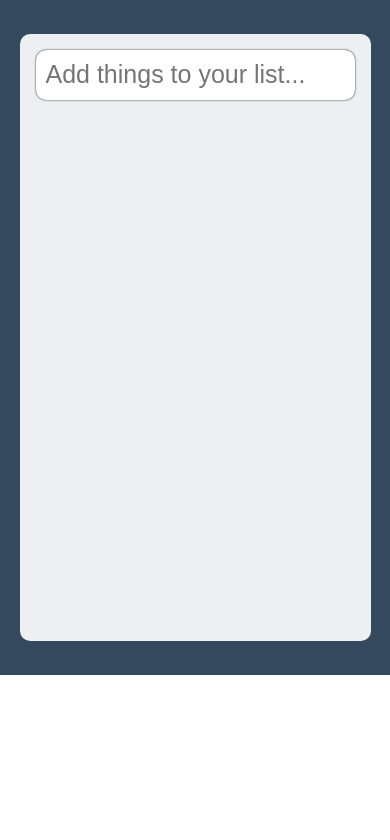
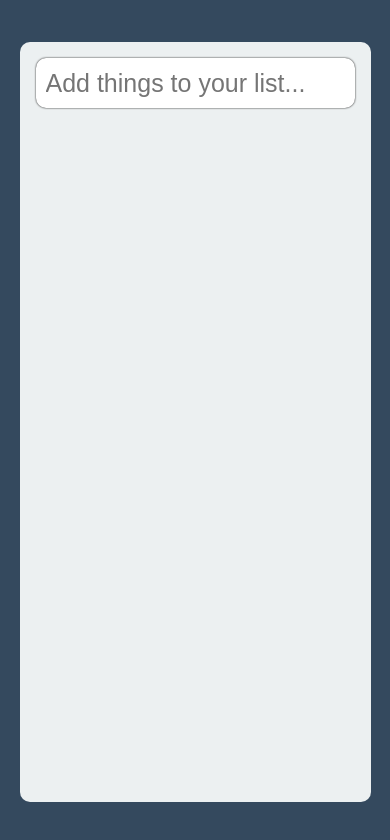
Before and after one commit to Ritikreacts/TO-DO-LIST, a plain HTML site: page index.html in a window 390 px wide. Drawn offline with Linux system fonts and the light colour scheme; a web font is replaced by a local one.

Commit message:
index.html

```diff
--- a/index.html
+++ b/index.html
@@ -75,8 +75,7 @@
             height: 90%;
             }
             .main{
-            width: 100vw;
-            height:80vh;
+            overflow:hidden;
         }
     </style>
 </head>
```
